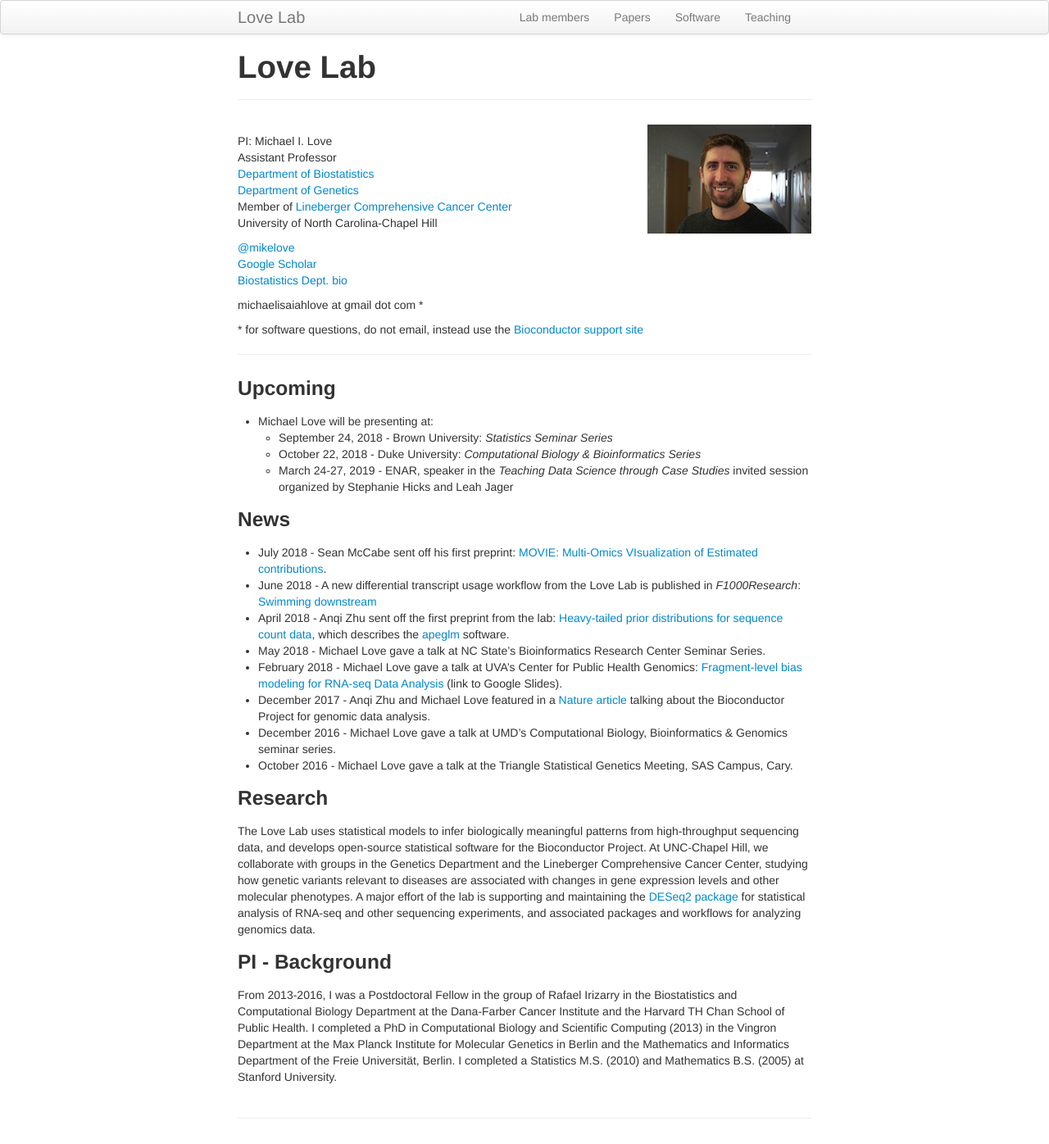
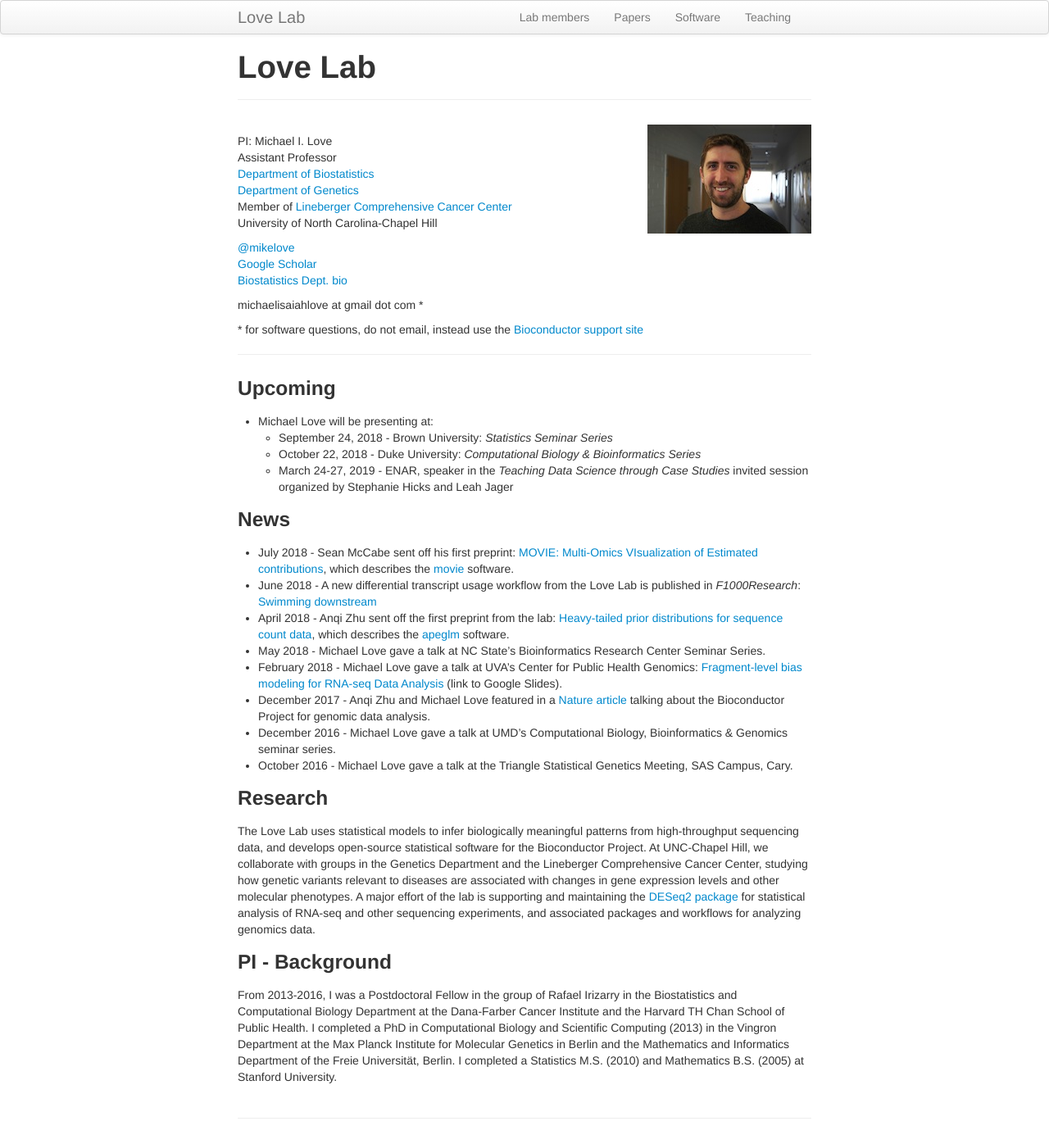
Before and after one commit to mikelove/mikelove.github.io, a Jekyll site: the page built from index.md, in a window 1280 px wide. Shown: the whole page at 82% size. Built offline with Jekyll 4.4.1, drawn with Linux system fonts in a browser that asks for light colours.

Commit message:
add movie

```diff
--- a/index.md
+++ b/index.md
@@ -35,7 +35,8 @@ michaelisaiahlove at gmail dot com *
 ### News
 
 * July 2018 - Sean McCabe sent off his first preprint:
-  [MOVIE: Multi-Omics VIsualization of Estimated contributions](https://doi.org/10.1101/379115).
+  [MOVIE: Multi-Omics VIsualization of Estimated contributions](https://doi.org/10.1101/379115),
+  which describes the [movie](https://github.com/mccabes292/movie) software.
 * June 2018 - A new differential transcript usage workflow from the
   Love Lab is published in *F1000Research*:
   [Swimming downstream](https://doi.org/10.12688/f1000research.15398.1)
```
